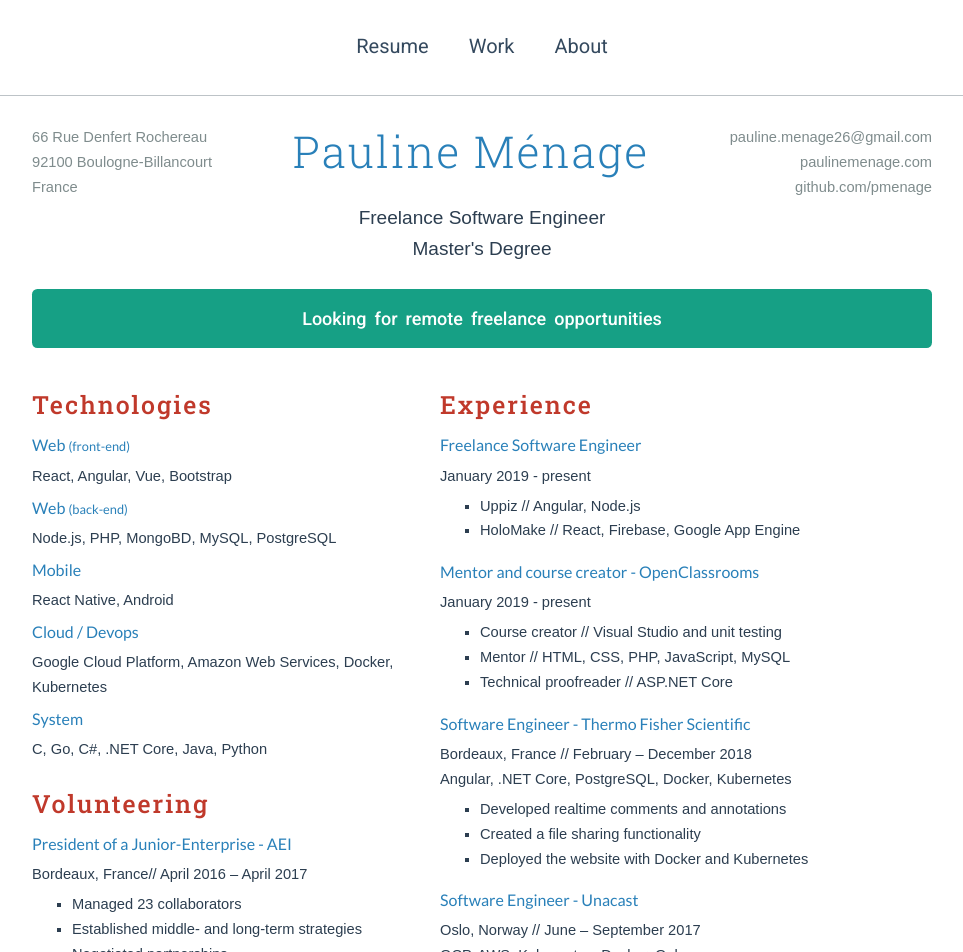
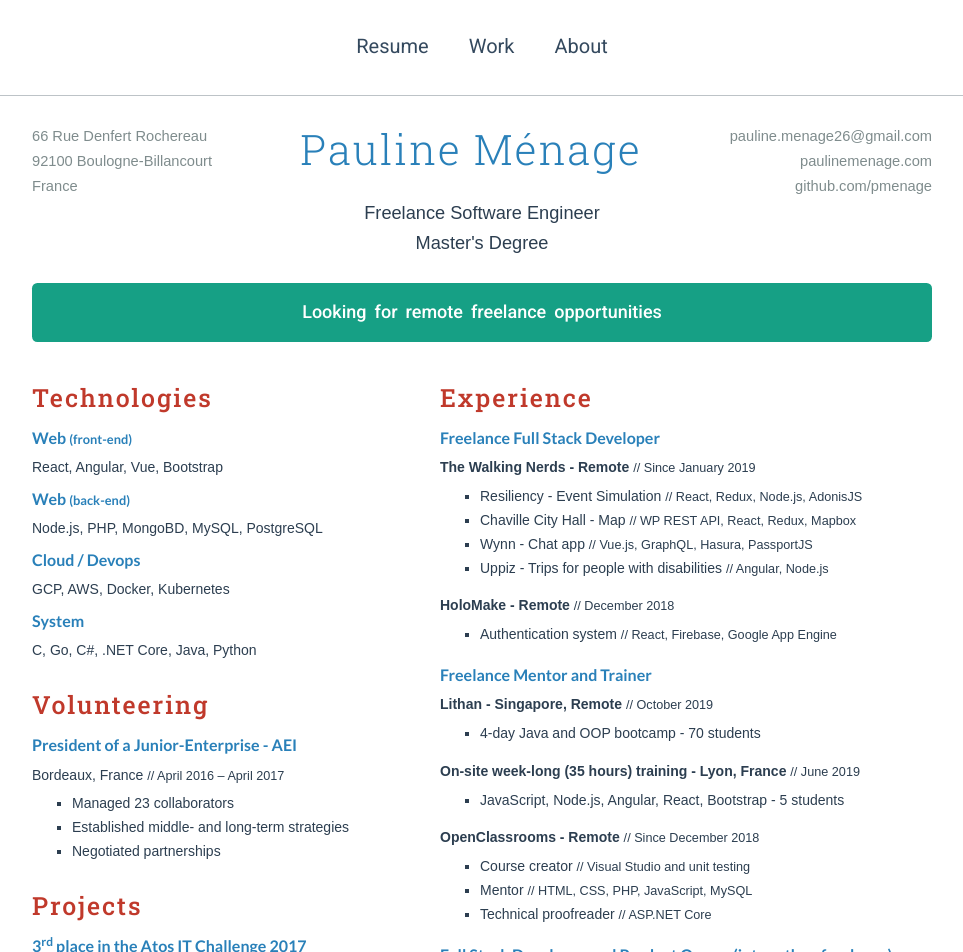
Before and after one commit to pmenage/portfolio, a Next.js app: page / in a window 1280 px wide. Shown: the top 952 px of the page, without its empty margins (158-1121 px from the left). Built offline with nearby package versions, Linux system fonts and the light colour scheme.

Commit message:
Update resume

```diff
--- a/components/layout.js
+++ b/components/layout.js
@@ -14,9 +14,9 @@ class Index extends React.Component {
 					<meta charSet='utf-8' />
 					<meta name='viewport' content='initial-scale=1.0, width=device-width' />
 					<meta name='description' content="Pauline's portfolio" />
-					<link href="https://fonts.googleapis.com/css?family=Roboto+Slab:300,500&display=swap" rel="stylesheet" />
+					<link href="https://fonts.googleapis.com/css?family=Roboto+Slab:300,400,500,600&display=swap" rel="stylesheet" />
 					<link href="https://fonts.googleapis.com/css?family=Roboto:300,400,500,700,900&display=swap" rel="stylesheet" />
-					<link href="https://fonts.googleapis.com/css?family=Lato:200,300,400,700&display=swap" rel="stylesheet" />
+					<link href="https://fonts.googleapis.com/css?family=Lato:200,300,400,500,600,700&display=swap" rel="stylesheet" />
 					<link rel="stylesheet" href="https://unpkg.com/purecss@0.6.2/build/pure-min.css" crossOrigin="anonymous" />
 					<link rel="stylesheet" href="https://unpkg.com/purecss@0.6.2/build/grids-responsive-min.css" crossOrigin="anonymous" />
 					<style>{`
--- a/pages/index.js
+++ b/pages/index.js
@@ -38,8 +38,7 @@ export default () => (
                                 <h2>Technologies</h2>
                                 <div><h3>Web <small>(front-end)</small></h3><div>React, Angular, Vue, Bootstrap</div></div>
                                 <div><h3>Web <small>(back-end)</small></h3><div >Node.js, PHP, MongoBD, MySQL, PostgreSQL</div></div>
-                                <div><h3>Mobile</h3><div>React Native, Android</div></div>
-                                <div><h3>Cloud / Devops</h3><div >Google Cloud Platform, Amazon Web Services, Docker, Kubernetes</div></div>
+                                <div><h3>Cloud / Devops</h3><div >GCP, AWS, Docker, Kubernetes</div></div>
                                 <div><h3>System</h3><div>C, Go, C#, .NET Core, Java, Python</div></div>
                             </div>
 
@@ -48,8 +47,7 @@ export default () => (
                                 <div className='experience'>
                                     <h3>President of a Junior-Enterprise - AEI</h3>
                                     <div className='row'>
-                                        <div>Bordeaux, France</div>
-                                        <div className='date'>// April 2016 – April 2017</div>
+                                        <div>Bordeaux, France <span className='date'>// April 2016 – April 2017</span></div>
                                     </div>
                                     <ul>
                                         <li>Managed 23 collaborators</li>
@@ -70,6 +68,11 @@ export default () => (
                                 <div className='experience'>
                                     <h3>Followed a Machine Learning MOOC</h3>
                                     <div>Stanford University - 2017</div>
+                                </div>
+
+                                <div className='experience'>
+                                    <h3>Sopra Steria - app to unify dev environment</h3>
+                                    <div>Java, Spring Framework, React</div>
                                 </div>
 
                                 <div className='experience'>
@@ -118,52 +121,57 @@ export default () => (
                                 <h2>Experience</h2>
 
                                 <div className='experience'>
-                                    <h3>Freelance Software Engineer</h3>
-                                    <div>January 2019 - present</div>
+                                    <h3>Freelance Full Stack Developer</h3>
+                                    <div><span className='experience-title'>The Walking Nerds - Remote</span> <span className='date'>// Since January 2019</span></div>
                                     <ul>
-                                        <li>Uppiz <span className='date'>// Angular, Node.js</span></li>
-                                        <li>HoloMake <span className='date'>// React, Firebase, Google App Engine</span></li>
+                                        <li>Resiliency - Event Simulation <span className='date'>// React, Redux, Node.js, AdonisJS</span></li>
+                                        <li>Chaville City Hall - Map <span className='date'>// WP REST API, React, Redux, Mapbox</span></li>
+                                        <li>Wynn - Chat app <span className='date'>// Vue.js, GraphQL, Hasura, PassportJS</span></li>
+                                        <li>Uppiz - Trips for people with disabilities <span className='date'>// Angular, Node.js</span></li>
+                                    </ul>
+                                    <div><span className='experience-title'>HoloMake - Remote</span> <span className='date'>// December 2018</span></div>
+                                    <ul>
+                                        <li>Authentication system <span className='date'>// React, Firebase, Google App Engine</span></li>
                                     </ul>
                                 </div>
 
                                 <div className='experience'>
-                                    <h3>Mentor and course creator - OpenClassrooms</h3>
-                                    <div>January 2019 - present</div>
+                                    <h3>Freelance Mentor and Trainer</h3>
+                                    <div><span className='experience-title'>Lithan - Singapore, Remote</span> <span className='date'>// October 2019</span></div>
+                                    <ul>
+                                        <li>4-day Java and OOP bootcamp - 70 students</li>
+                                    </ul>
+                                    <div><span className='experience-title'>On-site week-long (35 hours) training - Lyon, France</span> <span className='date'>// June 2019</span></div>
+                                    <ul>
+                                        <li>JavaScript, Node.js, Angular, React, Bootstrap - 5 students</li>
+                                    </ul>
+                                    <div><span className='experience-title'>OpenClassrooms - Remote</span> <span className='date'>// Since December 2018</span></div>
                                     <ul>
                                         <li>Course creator <span className='date'>// Visual Studio and unit testing</span></li>
                                         <li>Mentor <span className='date'>// HTML, CSS, PHP, JavaScript, MySQL</span></li>
                                         <li>Technical proofreader <span className='date'>// ASP.NET Core</span></li>
                                     </ul>
+
                                 </div>
 
                                 <div className='experience'>
-                                    <h3>Software Engineer - Thermo Fisher Scientific</h3>
-                                    <div>Bordeaux, France <span className='date'>// February – December 2018</span></div>
+                                    <h3>Full Stack Developer and Product Owner (intern then freelance)</h3>
+                                    <div><span className='experience-title'>Thermo Fisher Scientific - Bordeaux, France</span> <span className='date'>// February – December 2018</span></div>
                                     <div>Angular, .NET Core, PostgreSQL, Docker, Kubernetes</div>
                                     <ul>
-                                        <li>Developed realtime comments and annotations</li>
+                                        <li>Developed realtime collaboration components</li>
                                         <li>Created a file sharing functionality</li>
-                                        <li>Deployed the website with Docker and Kubernetes</li>
                                     </ul>
                                 </div>
 
                                 <div className='experience'>
-                                    <h3>Software Engineer - Unacast</h3>
-                                    <div>Oslo, Norway <span className='date'>// June – September 2017</span></div>
-                                    GCP, AWS, Kubernetes, Docker, Golang
+                                    <h3>Back-End Developer</h3>
+                                    <div><span className='experience-title'>Unacast - Oslo, Norway</span> <span className='date'>// June – September 2017</span></div>
+                                    <div>GCP, AWS, Kubernetes, Docker, Golang</div>
                                     <ul>
                                         <li>Created a pipeline to transfer files from S3 to BigQuery</li>
                                         <li>Automated tasks with a Slack chatbot</li>
                                         <li>Developed microservices from specification to production</li>
-                                    </ul>
-                                </div>
-
-                                <div className='experience'>
-                                    <h3>Software and business intern - Captiz</h3>
-                                    <div>Bordeaux, France <span className='date'>// July – August 2016</span></div>
-                                    <ul>
-                                        <li>Developed a Node.js software module</li>
-                                        <li>Negotiated contracts (11k€) and created marketing material</li>
                                     </ul>
                                 </div>
                             </div>
--- a/style.scss
+++ b/style.scss
@@ -1,7 +1,7 @@
 .resume {
 	.body {
 		font-family: Roboto;
-		font-size: 11pt;
+		font-size: 10.5pt;
 		color: #2c3e50;
 		padding: 1em;
 		-webkit-print-color-adjust: exact;
@@ -35,7 +35,7 @@
 		font-family: "Lato";
 		color: #2980b9;
 		font-size: 12pt;
-		font-weight: 500;
+		font-weight: 600;
 		margin: 5px 0;
 	}
 
@@ -82,11 +82,17 @@
 
 	.date {
 		font-weight: 200;
-		font-size: 11pt;
+		font-size: 9.5pt;
 	}
 
-	.experience ul {
-		margin-top: 5px;
+	.experience {
+		ul {
+			margin-top: 5px;
+		}
+
+		.experience-title {
+			font-weight: 600;
+		}
 	}
 
 	li {
```
Also changed, not shown: 1 other file (tests, documents, lock files or other folders).
